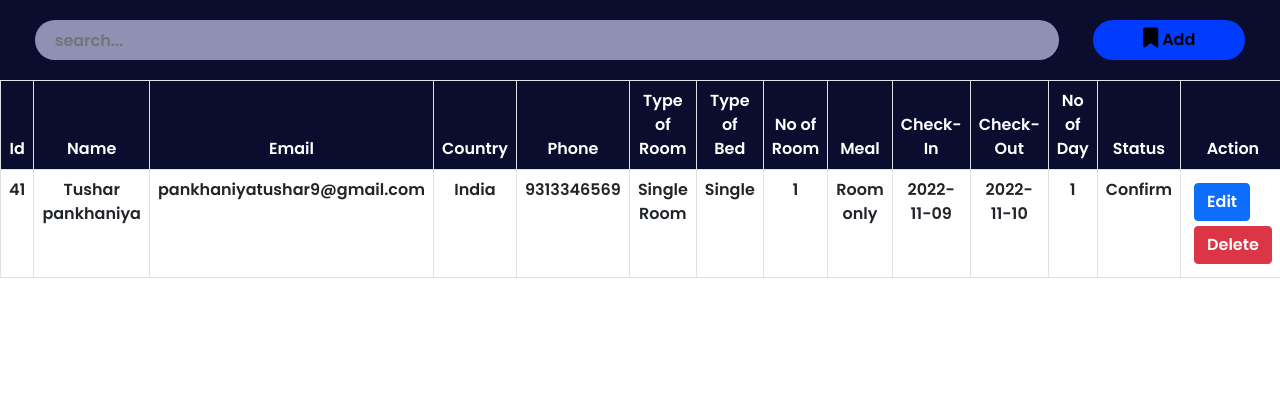
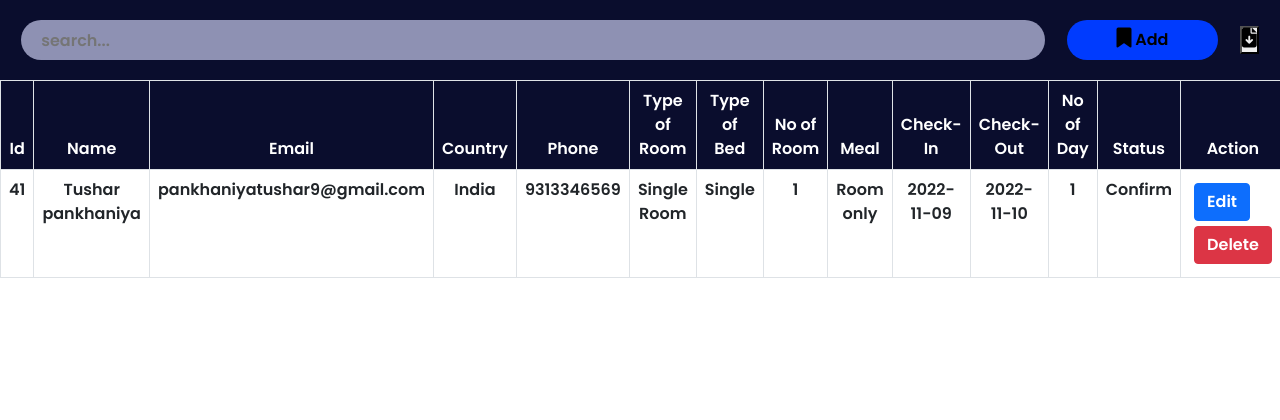
Before and after one commit to tushar-2223/Hotel-Management-System, a PHP site: page /hotelmanage_system/admin/roombook.php in a window 1280 px wide. Shown: the top 420 px of the page. Run offline with PHP 8.4, Linux system fonts and the light colour scheme; data comes from the database, SQL or seed files in the repository.

Commit message:
Update roombook.php

```diff
--- a/admin/roombook.php
+++ b/admin/roombook.php
@@ -283,6 +283,9 @@ include '../config.php';
     <div class="searchsection">
         <input type="text" name="search_bar" id="search_bar" placeholder="search..." onkeyup="searchFun()">
         <button class="adduser" id="adduser" onclick="adduseropen()"><i class="fa-solid fa-bookmark"></i> Add</button>
+        <form action="./exportdata.php" method="post">
+            <button class="exportexcel" id="exportexcel" name="exportexcel" type="submit"><i class="fa-solid fa-file-arrow-down"></i></button>
+        </form>
     </div>
 
     <div class="roombooktable" class="table-responsive-xl">
```
